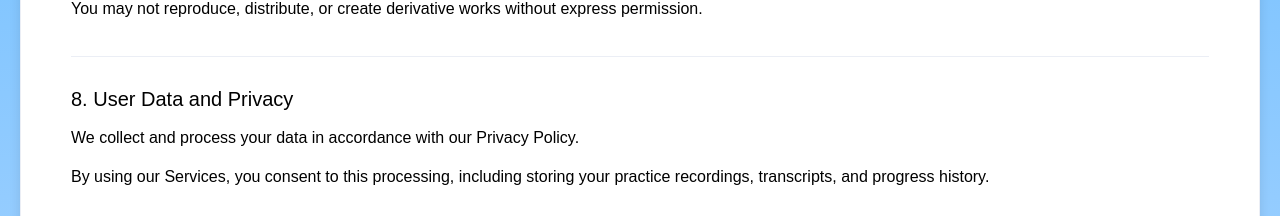
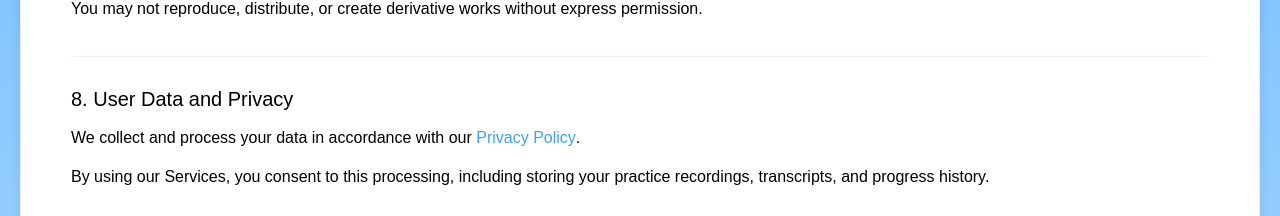
Before and after one commit to an-liu1/job_ai, a Vue app: page /termofuse in a window 1280 px wide. Shown: the part 1720-1936 px from the top of the page. Built offline with nearby package versions, Linux system fonts and the light colour scheme; what vue-typer would draw is missing.

Commit message:
Update TermOfUse.vue

```diff
--- a/src/views/TermOfUse.vue
+++ b/src/views/TermOfUse.vue
@@ -43,6 +43,20 @@
           <template v-if="section.link">
             <p>
               Email: <a :href="`mailto:${section.link}`">{{ section.link }}</a>
+            </p>
+          </template>
+
+          <template v-if="section.id === 8">
+            <p>
+              We collect and process your data in accordance with our
+              <router-link to="/privacypolicy" class="privacy-link"
+                >Privacy Policy</router-link
+              >.
+            </p>
+            <p>
+              By using our Services, you consent to this processing, including
+              storing your practice recordings, transcripts, and progress
+              history.
             </p>
           </template>
         </div>
@@ -155,10 +169,7 @@ export default {
           {
             id: 8,
             title: "User Data and Privacy",
-            paragraphs: [
-              "We collect and process your data in accordance with our Privacy Policy.",
-              "By using our Services, you consent to this processing, including storing your practice recordings, transcripts, and progress history.",
-            ],
+            // This section is now handled in the template with router-link
           },
           {
             id: 9,
@@ -314,6 +325,16 @@ export default {
       text-decoration: underline;
     }
   }
+
+  .privacy-link {
+    color: #409eff;
+    text-decoration: none;
+    font-weight: 500;
+
+    &:hover {
+      text-decoration: underline;
+    }
+  }
 }
 
 @media (max-width: 768px) {
```
